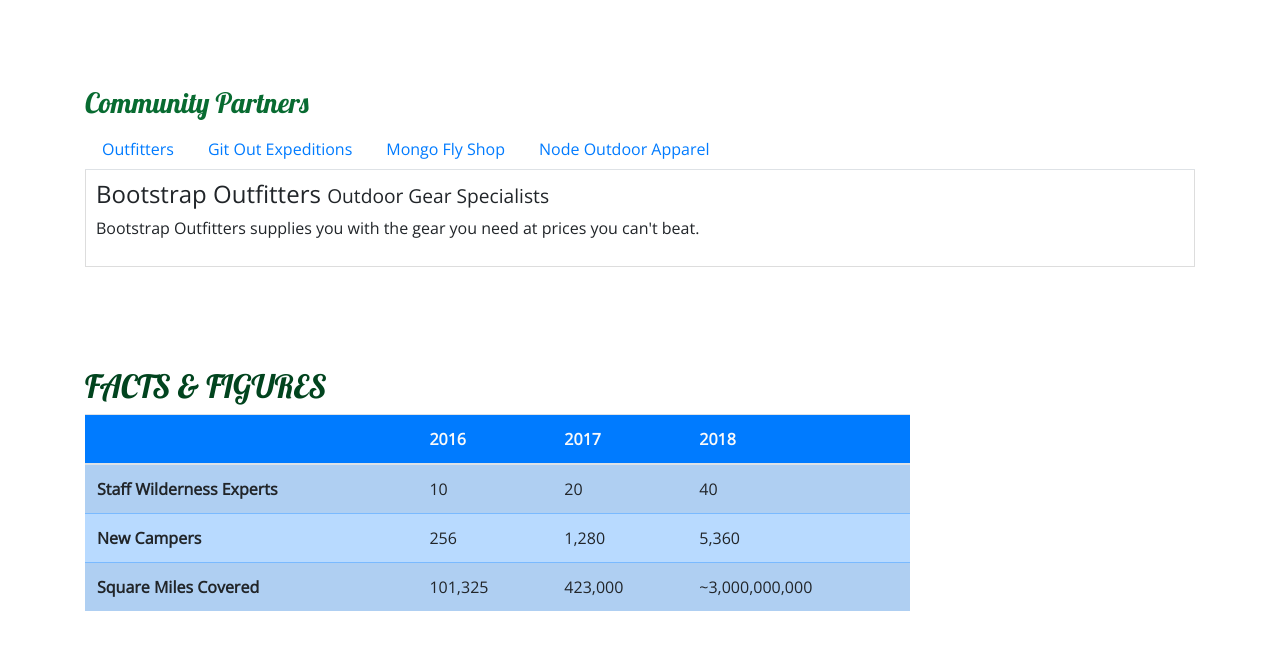
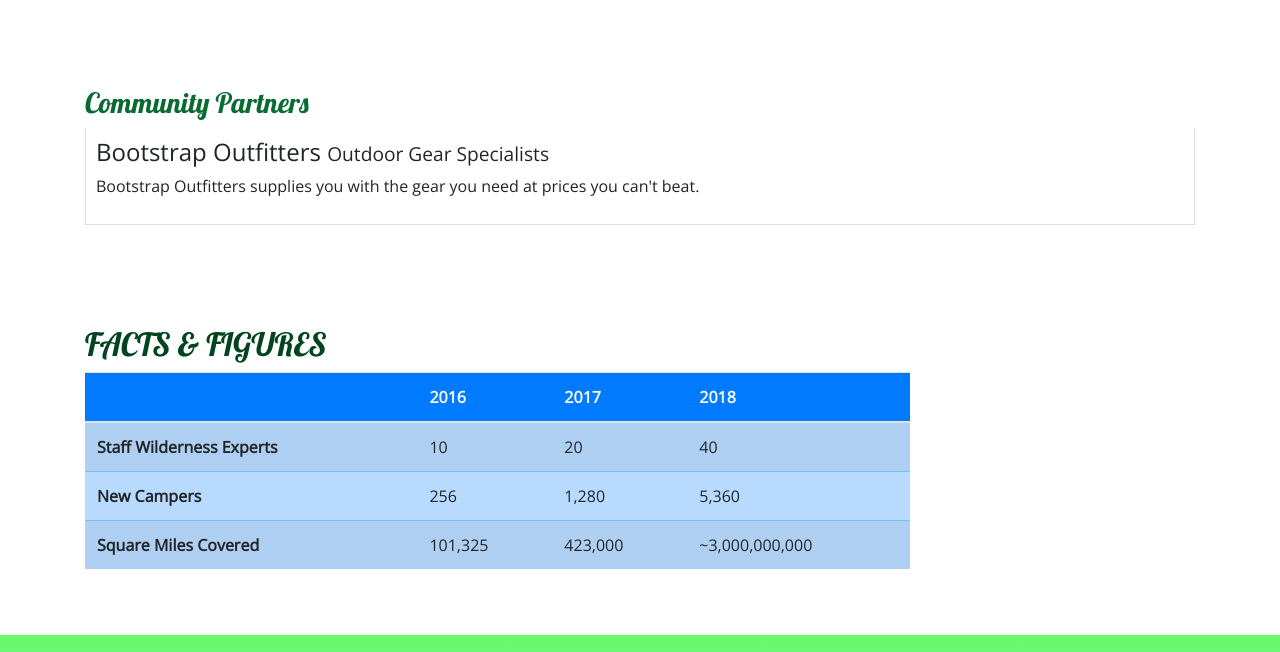
Before and after one commit to mbonzi/Bootstrap, a website: page aboutus.html in a window 1280 px wide. Shown: the part 940-1592 px from the top of the page. Drawn offline with nearby package versions, Linux system fonts and the light colour scheme; a web font is replaced by a local one.

Commit message:
deleted tabs

```diff
--- a/aboutus.html
+++ b/aboutus.html
@@ -114,12 +114,7 @@
         <div class="row row-content align-items-start">
             <div class="col-12">
                 <h3>Community Partners</h3>
-                    <ul class="nav nav-tabs">
-                        <li class="nav-item"><a class="nav-link" href="#bootstrap" role="tab" data-toggle="tab">Outfitters</a></li>
-                        <li class="nav-item"><a class="nav-link" href="#git" role="tab" data-toggle="tab">Git Out Expeditions</a></li>
-                        <li class="nav-item"><a class="nav-link" href="#mongo" role="tab" data-toggle="tab">Mongo Fly Shop</a></li>
-                        <li class="nav-item"><a class="nav-link" href="#node" role="tab" data-toggle="tab">Node Outdoor Apparel</a></li>
-                    </ul>
+
                     <div class="tab-content">
                         <div role="tabpanel" class="tab-pane fade show active" id="bootstrap">
                             <h4>Bootstrap Outfitters <small>Outdoor Gear Specialists</small></h4>
@@ -177,9 +172,7 @@
                     </table>
                 </div>
             </div>
-
         </div>
-
     </div>
 
     <!-- Footer containers: Nav, Social, Contacts -->
@@ -228,5 +221,4 @@
      <script src="node_modules/bootstrap/dist/js/bootstrap.min.js"></script>
 
 </body>
-
 </html>
```
